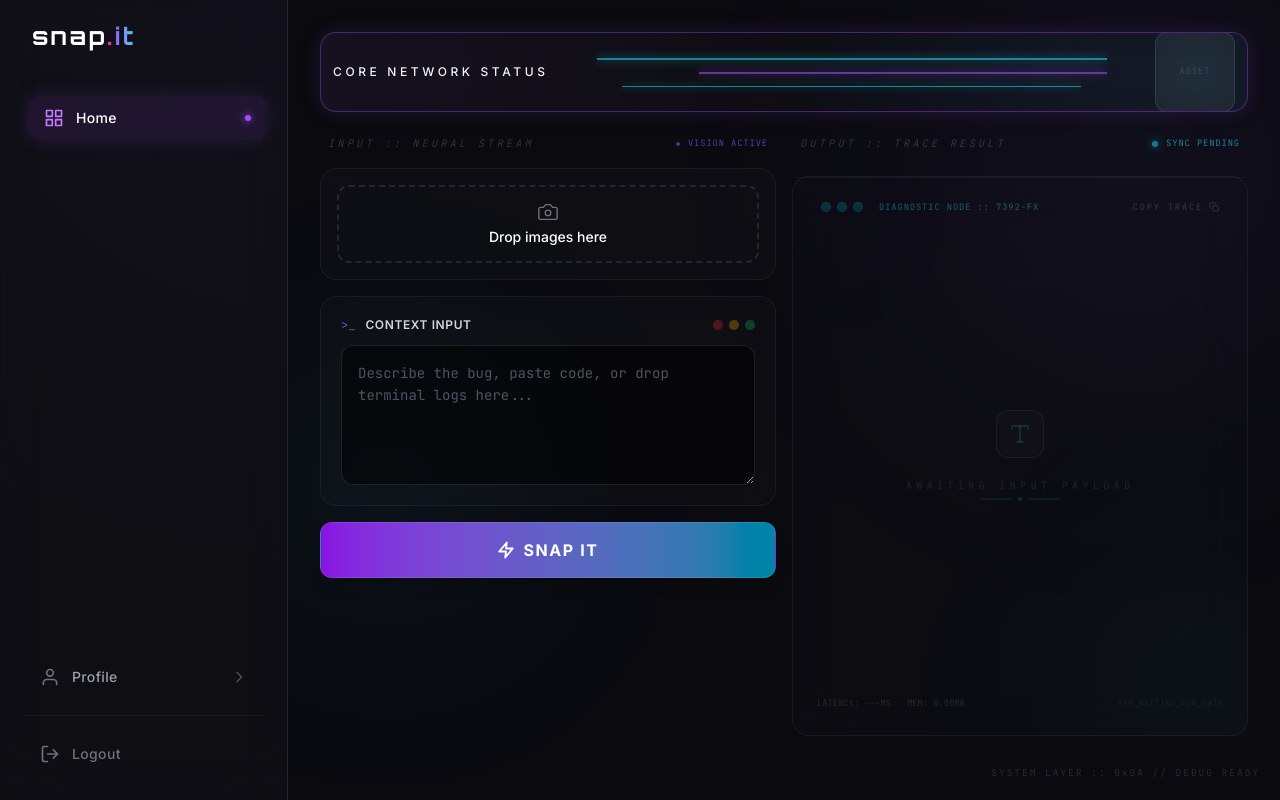
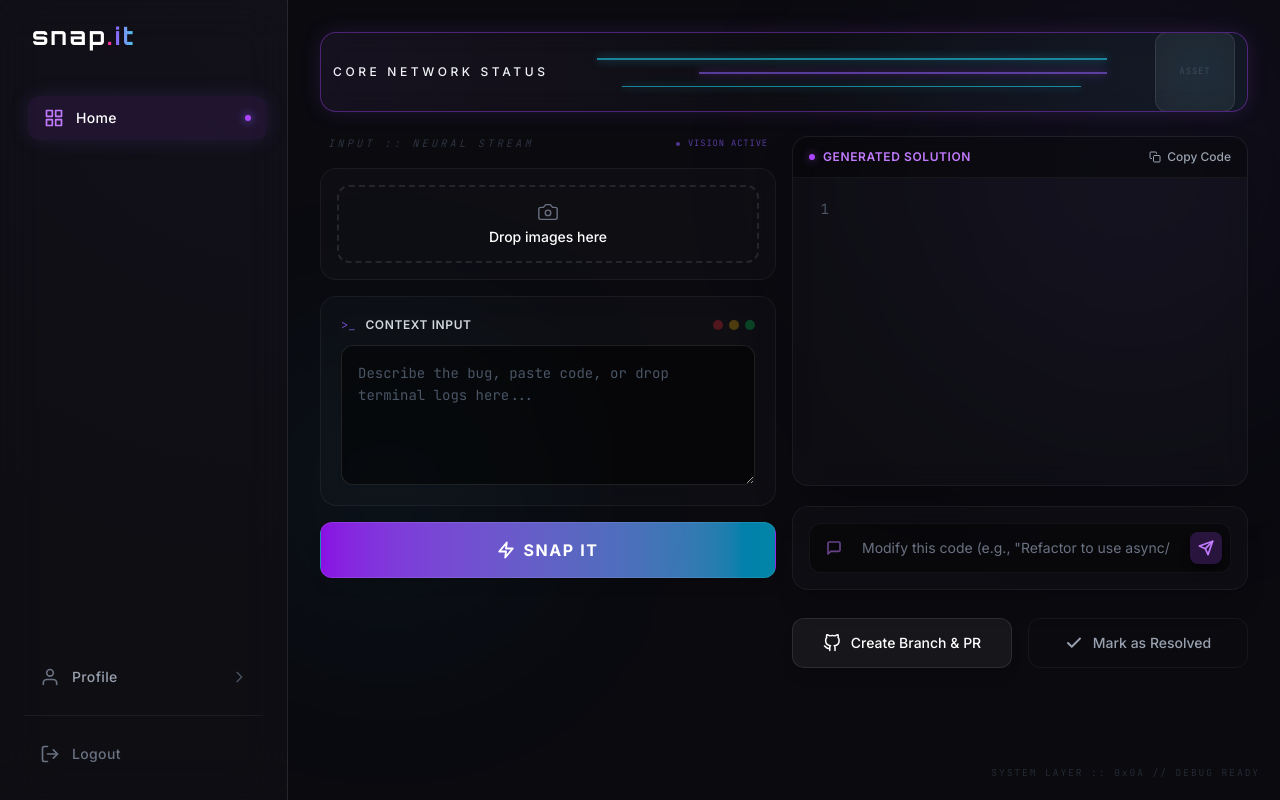
Before and after one commit to Vaibhav-Harit/SnapIt---Zen3, a React (Vite) app in the folder react-frontend/: page / in a window 1280 px wide. Both pictures are taken after a click on the button "Login with GitHub". Built offline with nearby package versions, Linux system fonts and the light colour scheme.

Commit message:
Output Panel

```diff
--- /dev/null
+++ b/react-frontend/src/components/dashboard/ResultsPanel.jsx
@@ -0,0 +1,115 @@
+import React from 'react';
+
+/**
+ * CodeOutputEditor
+ * Top block of the ResultsPanel. Displays the generated fix or analysis.
+ */
+const CodeOutputEditor = () => {
+  const dummyCode = ``;
+
+  return (
+    <div className="w-full flex-1 bg-white/[0.02] backdrop-blur-md rounded-2xl border border-white/5 flex flex-col overflow-hidden min-h-[350px] shadow-2xl">
+      {/* Header Bar */}
+      <div className="bg-black/40 px-4 py-3 border-b border-white/5 flex justify-between items-center transition-colors">
+        <div className="flex items-center gap-2">
+           <div className="w-1.5 h-1.5 rounded-full bg-purple-500 shadow-[0_0_8px_rgba(168,85,247,0.6)]" />
+           <span className="text-xs font-semibold text-purple-400 tracking-wider uppercase select-none">
+             Generated Solution
+           </span>
+        </div>
+        <button className="text-xs text-gray-400 hover:text-white flex items-center gap-1.5 transition-all group active:scale-95">
+          <svg xmlns="http://www.w3.org/2000/svg" width="12" height="12" viewBox="0 0 24 24" fill="none" stroke="currentColor" strokeWidth="2" strokeLinecap="round" strokeLinejoin="round" className="group-hover:rotate-12 transition-transform">
+            <rect x="9" y="9" width="13" height="13" rx="2" ry="2"/><path d="M5 15H4a2 2 0 0 1-2-2V4a2 2 0 0 1 2-2h9a2 2 0 0 1 2 2v1"/>
+          </svg>
+          <span className="font-medium">Copy Code</span>
+        </button>
+      </div>
+
+      {/* Code Area */}
+      <div className="flex-1 overflow-auto p-5 scrollbar-thin scrollbar-thumb-white/10 scrollbar-track-transparent">
+        <pre className="text-sm font-mono leading-relaxed text-gray-300">
+          <code className="block whitespace-pre">
+            {dummyCode.split('\n').map((line, i) => (
+              <div key={i} className="flex gap-4">
+                <span className="w-4 text-right text-gray-600 select-none">{i + 1}</span>
+                <span className={line.startsWith('//') ? 'text-gray-500 italic' : line.includes('const') || line.includes('async') || line.includes('await') ? 'text-purple-400' : line.includes('try') || line.includes('catch') ? 'text-cyan-400' : 'text-gray-300'}>
+                  {line}
+                </span>
+              </div>
+            ))}
+          </code>
+        </pre>
+      </div>
+    </div>
+  );
+};
+
+/**
+ * RefinementChatBox
+ * Middle block of the ResultsPanel. Allows user to refine the AI output.
+ */
+const RefinementChatBox = () => {
+  return (
+    <div className="w-full bg-white/[0.02] backdrop-blur-md rounded-2xl border border-white/5 p-4 shadow-xl">
+      <div className="flex items-center gap-3 bg-black/40 rounded-xl p-2 border border-white/5 group focus-within:border-purple-500/30 transition-all duration-300">
+        <div className="pl-2 text-purple-400/50 group-focus-within:text-purple-400 transition-colors">
+          <svg xmlns="http://www.w3.org/2000/svg" width="16" height="16" viewBox="0 0 24 24" fill="none" stroke="currentColor" strokeWidth="2.5" strokeLinecap="round" strokeLinejoin="round">
+            <path d="M21 15a2 2 0 0 1-2 2H7l-4 4V5a2 2 0 0 1 2-2h14a2 2 0 0 1 2 2z"/>
+          </svg>
+        </div>
+        <input
+          type="text"
+          placeholder='Modify this code (e.g., "Refactor to use async/await")...'
+          className="flex-1 bg-transparent text-sm text-white placeholder:text-gray-500 focus:outline-none px-2 py-1.5"
+        />
+        <button className="p-2 rounded-lg bg-purple-500/20 text-purple-400 hover:bg-purple-500 hover:text-white transition-all transform active:scale-90 shadow-lg">
+          <svg xmlns="http://www.w3.org/2000/svg" width="16" height="16" viewBox="0 0 24 24" fill="none" stroke="currentColor" strokeWidth="2.5" strokeLinecap="round" strokeLinejoin="round">
+            <line x1="22" y1="2" x2="11" y2="13"/><polygon points="22 2 15 22 11 13 2 9 22 2"/>
+          </svg>
+        </button>
+      </div>
+    </div>
+  );
+};
+
+/**
+ * ResolutionActions
+ * Bottom row of buttons for finalizing the solution.
+ */
+const ResolutionActions = () => {
+  return (
+    <div className="w-full flex sm:flex-row flex-col gap-4 pt-2">
+      {/* Primary: GitHub PR */}
+      <button className="flex-1 py-3.5 rounded-xl font-medium text-sm text-white bg-white/5 border border-white/10 hover:border-cyan-500/50 hover:bg-cyan-500/10 transition-all duration-300 flex justify-center items-center gap-2.5 group shadow-lg">
+        <svg xmlns="http://www.w3.org/2000/svg" width="18" height="18" viewBox="0 0 24 24" fill="none" stroke="currentColor" strokeWidth="2" strokeLinecap="round" strokeLinejoin="round" className="group-hover:scale-110 transition-transform">
+          <path d="M9 19c-5 1.5-5-2.5-7-3m14 6v-3.87a3.37 3.37 0 0 0-.94-2.61c3.14-.35 6.44-1.54 6.44-7A5.44 5.44 0 0 0 20 4.77 5.07 5.07 0 0 0 19.91 1S18.73.65 16 2.48a13.38 13.38 0 0 0-7 0C6.27.65 5.09 1 5.09 1A5.07 5.07 0 0 0 5 4.77a5.44 5.44 0 0 0-1.5 3.78c0 5.42 3.3 6.61 6.44 7A3.37 3.37 0 0 0 9 18.13V22"/>
+        </svg>
+        <span>Create Branch & PR</span>
+      </button>
+
+      {/* Secondary: Resolve */}
+      <button className="flex-1 py-3.5 rounded-xl font-medium text-sm text-gray-400 bg-transparent border border-white/5 hover:border-green-500/50 hover:text-green-400 hover:bg-green-500/5 transition-all duration-300 flex justify-center items-center gap-2.5 group">
+        <svg xmlns="http://www.w3.org/2000/svg" width="18" height="18" viewBox="0 0 24 24" fill="none" stroke="currentColor" strokeWidth="2.5" strokeLinecap="round" strokeLinejoin="round" className="group-hover:scale-110 transition-transform">
+          <polyline points="20 6 9 17 4 12"/>
+        </svg>
+        <span>Mark as Resolved</span>
+      </button>
+    </div>
+  );
+};
+
+/**
+ * ResultsPanel
+ * The entire Right Column container stacking the Code Output, Chat Box, and Actions.
+ */
+const ResultsPanel = () => {
+  return (
+    <div className="flex flex-col gap-5 h-full">
+      <CodeOutputEditor />
+      <RefinementChatBox />
+      <ResolutionActions />
+    </div>
+  );
+};
+
+export default ResultsPanel;
--- a/react-frontend/src/layouts/DashboardLayout.jsx
+++ b/react-frontend/src/layouts/DashboardLayout.jsx
@@ -2,7 +2,7 @@ import React from 'react';
 import Sidebar from '../components/dashboard/Sidebar';
 import DebugContextInput from '../components/dashboard/DebugContextInput';
 import SnapItButton from '../components/dashboard/SnapItButton';
-import TraceResultPanel from '../components/dashboard/TraceResultPanel';
+import ResultsPanel from '../components/dashboard/ResultsPanel';
 
 /**
  * DashboardLayout
@@ -102,8 +102,8 @@ const DashboardLayout = ({ children, onLogout }) => {
               <SnapItButton />
             </div>
 
-            {/* Output Panel (Trace Result) */}
-            <TraceResultPanel />
+            {/* Output Panel (Results) */}
+            <ResultsPanel />
 
           </div>
 
```
